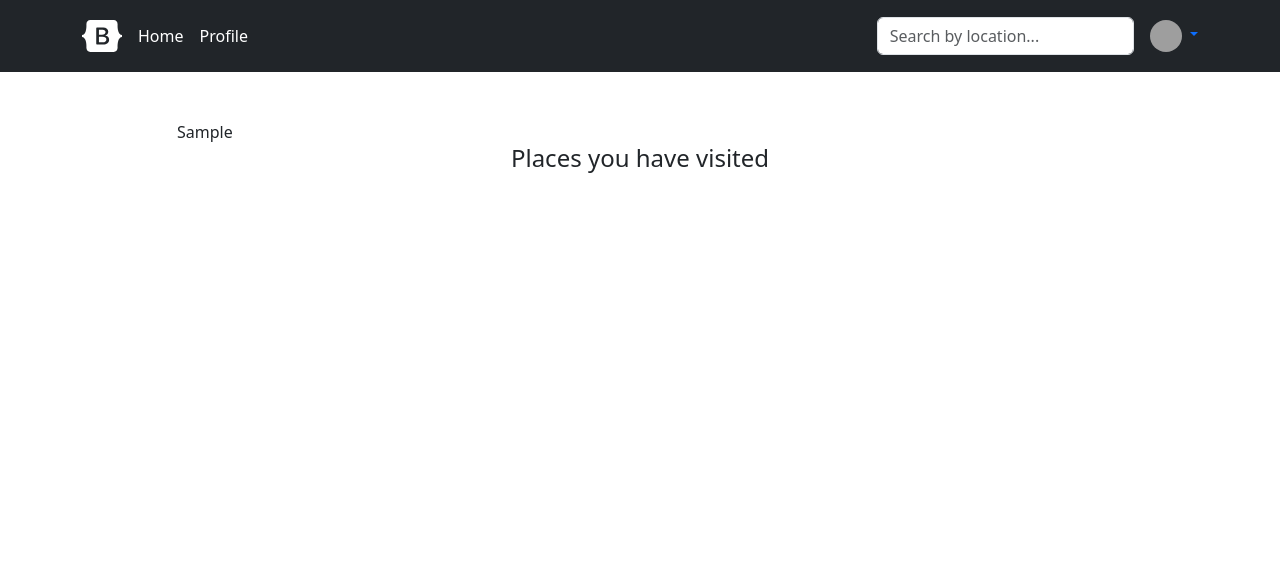
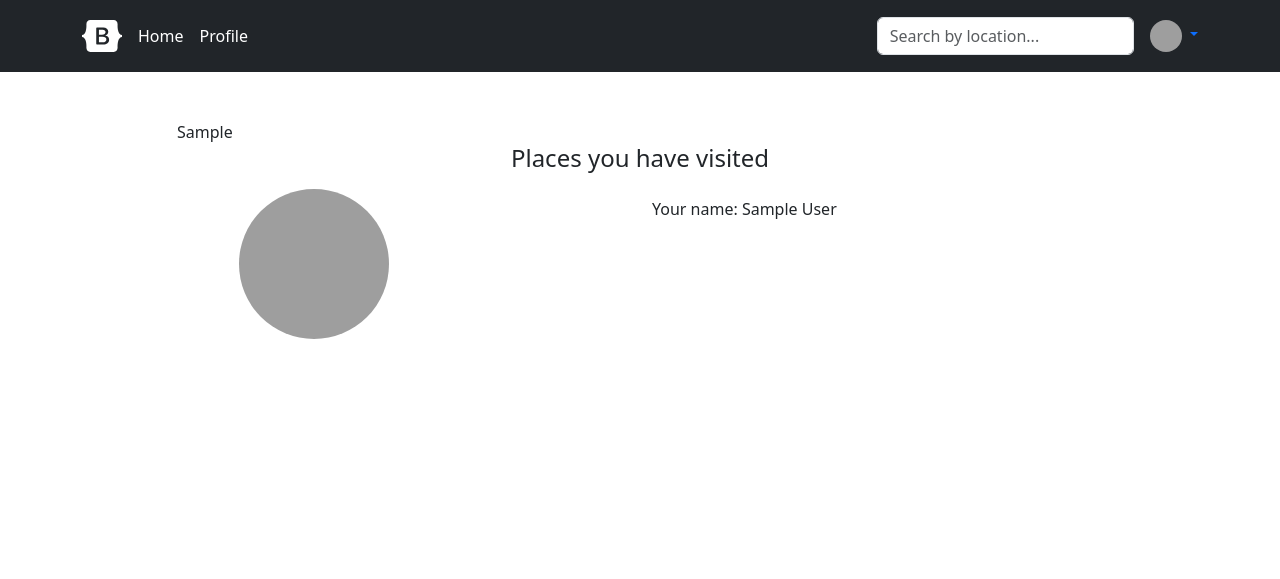
Before and after one commit to ThienNguyenThanh/Memory-Management, a Django app: template social/templates/social/profile.html in a window 1280 px wide. Shown: the top 579 px of the page. Run offline with Django 4.2, Linux system fonts and the light colour scheme; a user stored in the database is signed in; tables that the repository leaves empty hold one stand-in row (values such as "Sample post"); the template is opened without the code that fills it: most values are stand-ins (such as "Sample title", 1, 10 or a date in 2020); some libraries are stand-ins or nearby versions; grey boxes are pictures that could not be loaded.

Commit message:
Setup dev branch

```diff
--- a/core/settings.py
+++ b/core/settings.py
@@ -92,12 +92,6 @@
     }
 }
 
-DATABASE_URL = os.getenv("DATABASE_URL")
-if DATABASE_URL:
-    db_from_env = dj_database_url.config(
-        default=DATABASE_URL, conn_max_age=500
-    )
-    DATABASES["default"].update(db_from_env)
 
 
 
--- a/social/templates/social/profile.html
+++ b/social/templates/social/profile.html
@@ -15,26 +15,22 @@
     </div>
 
     <div class="row">
-        {% if not backends.associated%}
+
             <div class="col-md-6 text-center">
-                <img src="https://firebasestorage.googleapis.com/v0/b/saritasa-python-test.appspot.com/o/images%2Favatar.png?alt=media" alt="" width="150" height="150" style="border-radius: 50%">
+                <img {% if user.socialaccount_set.all.0.get_avatar_url %}
+                src="{{user.socialaccount_set.all.0.get_avatar_url}}&access_token=1472281443181117|a5f871ebdeec9d990257aa03080f469e"
+              {% else%}
+                src="https://firebasestorage.googleapis.com/v0/b/saritasa-python-test.appspot.com/o/images%2Favatar.png?alt=media"
+              {% endif%} alt="" width="150" height="150" style="border-radius: 50%">
             </div>
             <div class="col-md-6 social-container my-2">
-                <p> Your name: {{ user.username }} </p>
+                <p> Your name: {% if user.first_name and user.last_name %}
+                                    {{user.first_name}} {{user.last_name}}
+                                {% else %}
+                                    {{ user.username }}
+                                {% endif %}
+                </p>
             </div>
-        {% endif %}
-
-        {% for ass in backends.associated %}
-            {% if ass.provider == 'facebook' %}
-                <div class="col-md-6 text-center">
-                    <img src="{{ass.extra_data.picture.data.url}}" alt="" width="150" height="150" style="border-radius: 50%">
-                </div>
-                <div class="col-md-6 social-container my-2">
-                    <p> You're Signed in via {{ ass.provider }} </p>
-                    <p> Your Name:  {{ ass.extra_data.name }} </p>
-                </div>
-            {% endif %}
-        {% endfor %}
       </div>
 
 
--- a/templates/header.html
+++ b/templates/header.html
@@ -22,7 +22,7 @@
               <a href="#" class="d-block link-red text-decoration-none dropdown-toggle" data-bs-toggle="dropdown" aria-expanded="false">
                 <img
                     {% if user.socialaccount_set.all.0.get_avatar_url %}
-                      src="{{user.socialaccount_set.all.0.get_avatar_url}}&access_token=902880900916948|e7f8f82aa38b00bbe42e7b7b5d73c652"
+                      src="{{user.socialaccount_set.all.0.get_avatar_url}}&access_token=1472281443181117|a5f871ebdeec9d990257aa03080f469e"
                     {% else%}
                       src="https://firebasestorage.googleapis.com/v0/b/saritasa-python-test.appspot.com/o/images%2Favatar.png?alt=media"
                     {% endif%}
```
Also changed, not shown: requirements.txt (+5 -7 lines), .github/workflows/django-unit-test.yml (deleted), README.md (deleted), 4 other files.
